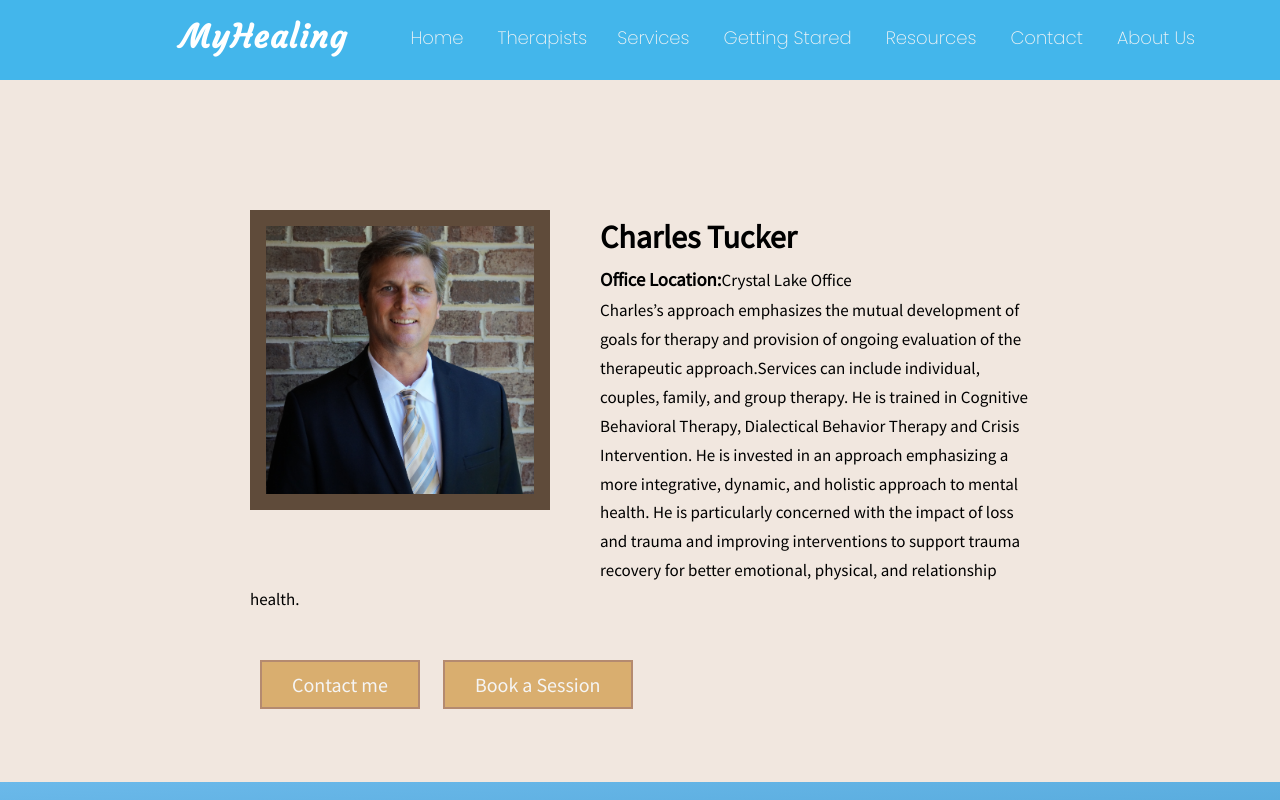
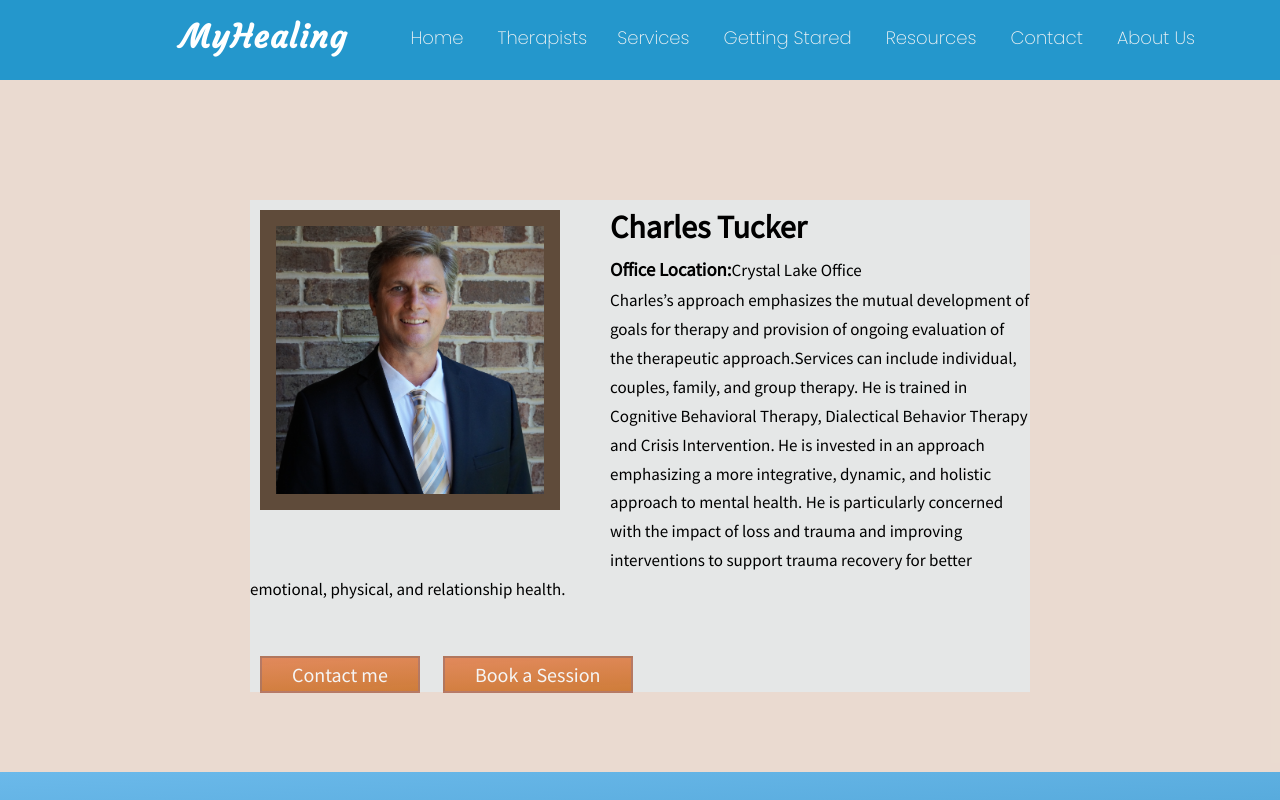
Before and after one commit to Shrutitech19/MyHealing.github.io, a plain HTML site: page img1.html in a window 1280 px wide. Shown: the top 800 px of the page. Drawn offline with Linux system fonts and the light colour scheme.

Commit message:
style & color changed,html added

```diff
--- a/Therapists_style.css
+++ b/Therapists_style.css
@@ -6,7 +6,7 @@
 nav {
     width: 100%;
     height: 80px;
-    background-color: rgb(35, 169, 231);
+    background-color:hsl(199, 70%, 47%);
     line-height: 75px;
     padding: 0px 70px 0px 180px;
     position: fixed;
@@ -32,7 +32,7 @@ nav ul li {
 nav ul li a {
     text-decoration: none;
     font-family: 'Poppins', sans-serif;
-    color: whitesmoke;
+    color: white;
     font-weight: 500;
     font-size: 18px;
     padding: 0px 15px;
@@ -43,7 +43,7 @@ nav ul li a:hover {
     text-shadow: 5px;
 }
 nav ul li .active {
-    color:  rgb(4, 14, 100);
+    color:  rgb(0, 0, 0);
 }
 .submenu{
     display:none;
@@ -83,7 +83,7 @@ nav ul li:hover .no_2 ul li{
     width:250px;
 }
 .heading{
-    background-color:  rgb(3, 125, 182);
+    background-color:  hsl(204, 62%, 38%);
     width:100%;
     height:auto;
     text-align: center;
@@ -134,7 +134,7 @@ nav ul li:hover .no_2 ul li{
    font-family: 'Inter', sans-serif;
    font-weight:500 ;
    font-size: 23px;
-   color:#395694;
+   color:hsl(210, 41%, 31%);
 }
 .heading_therapist_p{
     position: absolute;
@@ -186,15 +186,17 @@ section{
 }
 .counselor_img .profile{
     display: block;
+    font-family: 'Inter', sans-serif;
+    font-size: 15px;
     margin: 10px;
-    padding:10px;
+    padding:8px;
     border-radius: 30px;
     border:1.5px solid #2866ab;
     background-color: hsl(200, 33%, 98%);
     text-align: center;
     color: #2866ab;
     text-decoration: none;
-    font-weight: 500;
+    font-weight:400;
 }
 .counselor_img .profile:hover{
     background-color: #2866ab;
--- a/getStarted_style.css
+++ b/getStarted_style.css
@@ -6,7 +6,7 @@
 nav {
     width: 100%;
     height: 80px;
-    background-color: rgb(67, 182, 235);
+    background-color: hsl(199, 70%, 47%);
     line-height: 75px;
     padding: 0px 70px 0px 180px;
     position: fixed;
@@ -51,7 +51,7 @@ nav ul li .active {
 nav ul li:hover .submenu{
     display:block;
     position:absolute;
-    background-color: rgb(67, 182, 235);
+    background-color:hsl(199, 70%, 47%);
     margin-right:15px;
     border:1px solid rgba(255, 251, 251, 0.187);
 }
--- a/img1.html
+++ b/img1.html
@@ -23,18 +23,22 @@
             padding:80px 250px;
             line-height: 1.7;
             font-family: 'Source Sans Pro', sans-serif;
-            background-color: rgba(228, 208, 194, 0.516);
+            background-color: rgba(228, 208, 194, 0.774);
+        }
+        .div-bg{
+            background-color: rgba(230, 232, 233, 0.966);
+            border:white;
         }
         img{
             float: left;
             width:300px;
             height:300px;
-            margin:50px ;
-            margin-left:0;
-            border:16px solid rgba(90, 69, 52, 0.961)
+            margin: 10px 50px 50px 90px ;
+            margin-left: 10px;
+            border:16px solid rgba(90, 69, 52, 0.961);
         }
         h2{
-            margin-top:50px;
+            margin-top:40px;
             font-size: 32px;
         }
         h3{
@@ -48,13 +52,13 @@
             text-decoration: none;
             color:whitesmoke;
             font-size: 20px;
-            padding:10px 30px;
-            background-color:hsla(36, 60%, 51%, 0.662) ;
+            padding:4px 30px;
+            background:linear-gradient(177deg,#e1743dd1 0%,#c96411ce 100%);
             border:2px solid rgba(155, 113, 113, 0.591);
             margin:10px;
         }
         .Button:hover{
-            background-color: hsla(36, 96%, 47%, 0.963);
+            background-color: hsla(18, 82%, 30%, 0.963);
         }
     </style>
 </head>
@@ -96,12 +100,14 @@
 </header>
 <main>
 <section>
+    <div class ="div-bg">
     <img src="Images/1.jpg"></img>
     <h2>Charles	Tucker</h2>
     <h3>Office Location:</h3><span class="adrs">Crystal Lake Office</span><br>
     <p class="paragrph">Charles’s approach emphasizes the mutual development of goals for therapy and provision of ongoing evaluation of the therapeutic approach.Services can include individual, couples, family, and group therapy. He is trained in Cognitive Behavioral Therapy, Dialectical Behavior Therapy and Crisis Intervention. He is invested in an approach emphasizing a more integrative, dynamic, and holistic approach to mental health. He is particularly concerned with the impact of loss and trauma and improving interventions to support trauma recovery for better emotional, physical, and relationship health.</p><br><br>
-    <a href="http://" class="Button Contact">Contact me</a>
-    <a href="http://" class="Button session">Book a Session</a>
+   <div><a href="http://" class="Button Contact">Contact me</a>
+    <a href="http://" class="Button session">Book a Session</a></div>
+    </div>
 </section>
 </main>
 <footer>
--- a/index_style.css
+++ b/index_style.css
@@ -10,7 +10,7 @@ header{
 nav {
     width: 100%;
     height: 80px;
-    background-color: rgb(35, 169, 231);
+    background-color:hsl(199, 70%, 47%);
     line-height: 75px;
     padding: 0px 50px 0px 180px;
     position: fixed;
@@ -45,7 +45,7 @@ nav ul li a {
     display:inline;
     padding:10px;
     border-radius: 30px;
-    background-color: hsla(199, 68%, 47%, 0.849);
+    background-color: hsla(199, 76%, 45%, 0.849);
     box-shadow:0px 2px 3px 0px rgb(31 45 50 / 42%);
 }
 .login:hover{
@@ -68,7 +68,7 @@ nav ul li .active {
 nav ul li:hover .submenu{
     display:block;
     position:absolute;
-    background-color: rgb(39, 176, 240);
+    background-color:hsl(199, 70%, 47%);
     margin-right:15px;
     border:1px solid rgba(255, 251, 251, 0.306);
 }
@@ -278,10 +278,6 @@ main h2 {
     border: 2px solid rgba(255, 255, 255, 0.217);
 
 }
-.about:hover{
-    border: 2px solid #fea5cb;
-    min-height: 346px;
-}
 .about img{
     width:290px;
     height:350px;
--- a/nav_style.css
+++ b/nav_style.css
@@ -10,7 +10,7 @@ header{
 nav {
     width: 100%;
     height: 80px;
-    background-color: rgb(67, 182, 235);
+    background-color:hsl(199, 70%, 47%);
     line-height: 75px;
     padding: 0px 70px 0px 180px;
     position: fixed;
@@ -54,7 +54,7 @@ nav ul li .active {
 nav ul li:hover .submenu{
     display:block;
     position:absolute;
-    background-color: rgb(67, 182, 235);
+    background-color:hsl(199, 70%, 47%);
     margin-right:15px;
     border:1px solid rgba(255, 251, 251, 0.187);
 }
--- a/service_style.css
+++ b/service_style.css
@@ -6,7 +6,7 @@
 nav {
     width: 100%;
     height: 80px;
-    background-color: rgb(67, 182, 235);
+    background-color:hsl(199, 70%, 47%);
     line-height: 75px;
     padding: 0px 70px 0px 180px;
     position: fixed;
@@ -51,7 +51,7 @@ nav ul li .active {
 nav ul li:hover .submenu{
     display:block;
     position:absolute;
-    background-color: rgb(67, 182, 235);
+    background-color:hsl(199, 70%, 47%);
     margin-right:15px;
     border:1px solid rgba(255, 251, 251, 0.187);
 }
--- /dev/null
+++ b/therapist-page_style.css
@@ -0,0 +1,51 @@
+section{
+    position: relative;
+    padding:80px 250px;
+    line-height: 1.7;
+    font-family: 'Source Sans Pro', sans-serif;
+    background-color: hsl(202, 31%, 81%) ;
+}
+.div-bg{
+    background-color: rgba(236, 234, 232, 0.957);
+    border:white;
+}
+img{
+    float: left;
+    width:300px;
+    height:300px;
+    margin: 40px 50px 70px 30px ;
+    border:16px solid rgba(90, 69, 52, 0.836);
+}
+h5{
+    font-size: 32px;
+    font-size: 25px;
+    font-weight: 600;
+    font-family: 'Inter', sans-serif;
+}
+h6{
+    display: inline;
+    font-size: 18px;
+    font-weight: 600;
+    font-family: 'Inter', sans-serif;
+}
+.paragrph,.adrs{
+    font-size: 17px;
+    font-weight: 300;
+    text-align: justify;
+    margin-left: 10px;
+    margin-right: 40px;
+}
+button{
+    padding:4px 30px;
+    background:linear-gradient(177deg,#e1743dd1 0%,#c96411ce 100%);
+    border:2px solid rgba(171, 132, 132, 0.493);
+    margin:10px 10px 30px 10px;
+}
+.Button{
+    text-decoration: none;
+    color:white;
+    font-size: 20px;
+}
+button:hover{
+    background-color: hsla(18, 82%, 30%, 0.963);
+}
```
